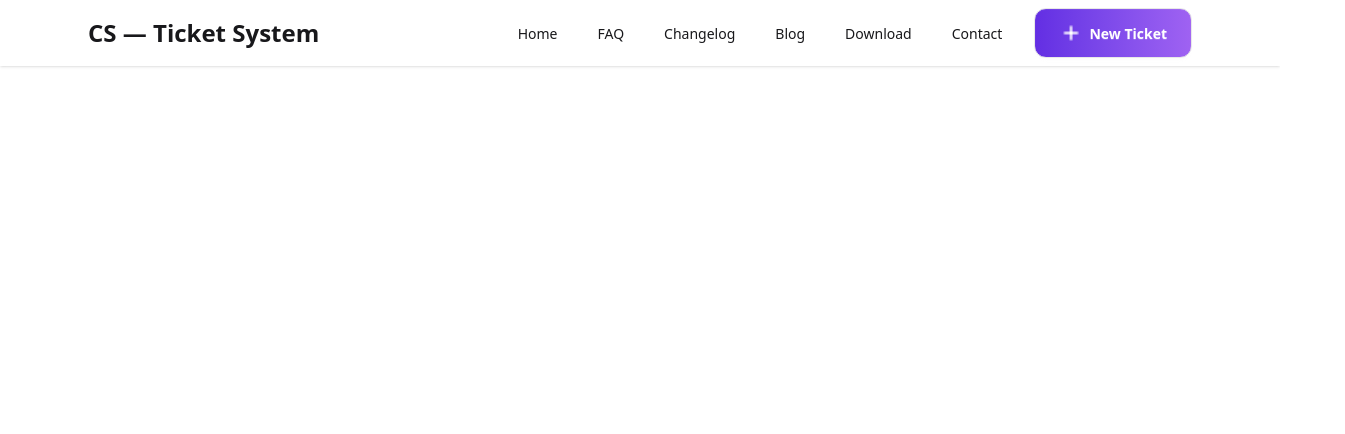
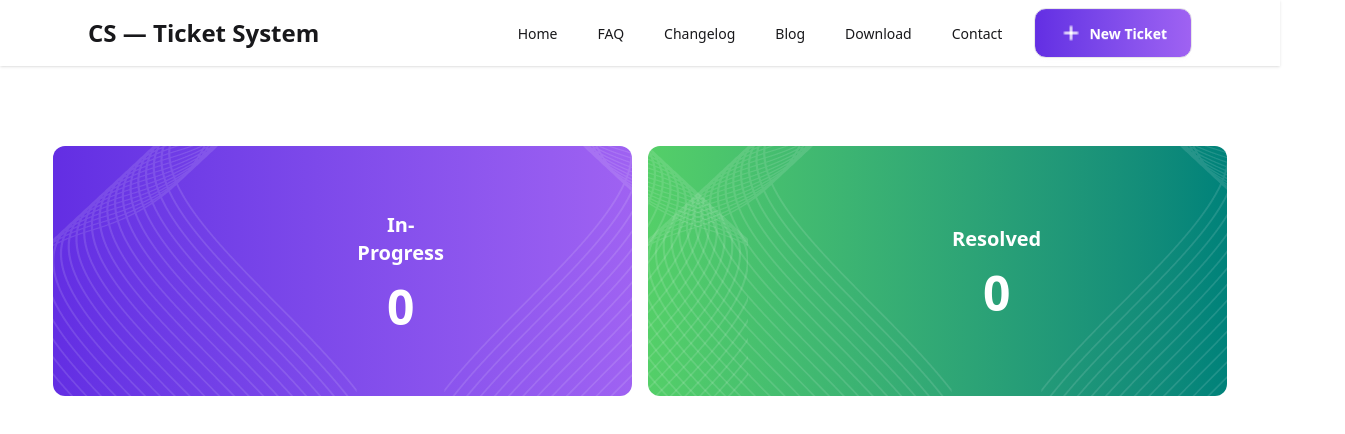
Before and after one commit to jahiddeveloper/Assignment-7, a React (Vite) app: page / in a window 1280 px wide. Shown: the top 434 px of the page, 1345 px wide, since content can reach past the window. Built offline with nearby package versions, Linux system fonts and the light colour scheme.

Commit message:
Hero section added

```diff
--- a/src/App.jsx
+++ b/src/App.jsx
@@ -1,4 +1,5 @@
 import './App.css'
+import Hero from './Component/Hero'
 import Navbar from './Component/Navbar'
 
 function App() {
@@ -6,6 +7,7 @@
   return (
     <>
       <Navbar></Navbar>
+      <Hero></Hero>
     </>
   )
 }
--- /dev/null
+++ b/src/Component/Hero.jsx
@@ -0,0 +1,40 @@
+import React from "react";
+import vector1 from "../assets/vector1.png";
+
+const Hero = () => {
+  return (
+    <div className="md:w-11/12 mx-auto font mt-10 md:mt-20 grid grid-cols-1 md:grid-cols-2 gap-4">
+      <div className="">
+        <div className="bg-gradient-to-l from-[#9f62f2] to-[#632ee3] text-center text-white rounded-xl mx-2 md:mx-0 md:flex md:justify-between md:items-center py-15 md:py-0">
+          <img className="hidden md:block" src={vector1} alt="" />
+          <div>
+            <h2 className="text-xl font-bold">In-Progress</h2>
+            <p className="text-5xl font-bold mt-4">0</p>
+          </div>
+          <img
+            className="transform scale-x-[-1] hidden md:block"
+            src={vector1}
+            alt=""
+          />
+        </div>
+      </div>
+
+      <div className="">
+        <div className="bg-gradient-to-l from-[#00827a] to-[#54cf68] text-center text-white rounded-xl mx-2 md:mx-0 md:flex md:justify-between md:items-center py-15 md:py-0">
+          <img className="hidden md:block" src={vector1} alt="" />
+          <div>
+            <h2 className="text-xl font-bold">Resolved</h2>
+            <p className="text-5xl font-bold mt-4">0</p>
+          </div>
+          <img
+            className="transform scale-x-[-1] hidden md:block"
+            src={vector1}
+            alt=""
+          />
+        </div>
+      </div>
+    </div>
+  );
+};
+
+export default Hero;
```
Also changed, not shown: src/Component/tailwind.config.js (added).
